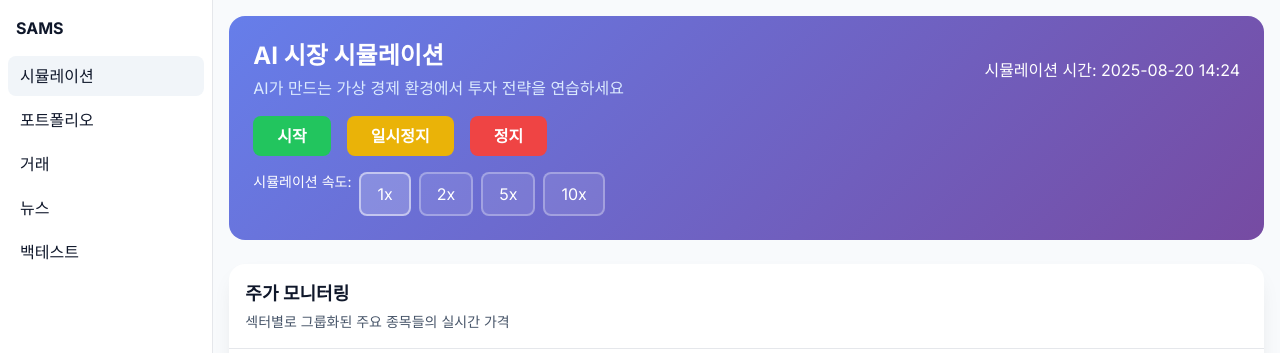
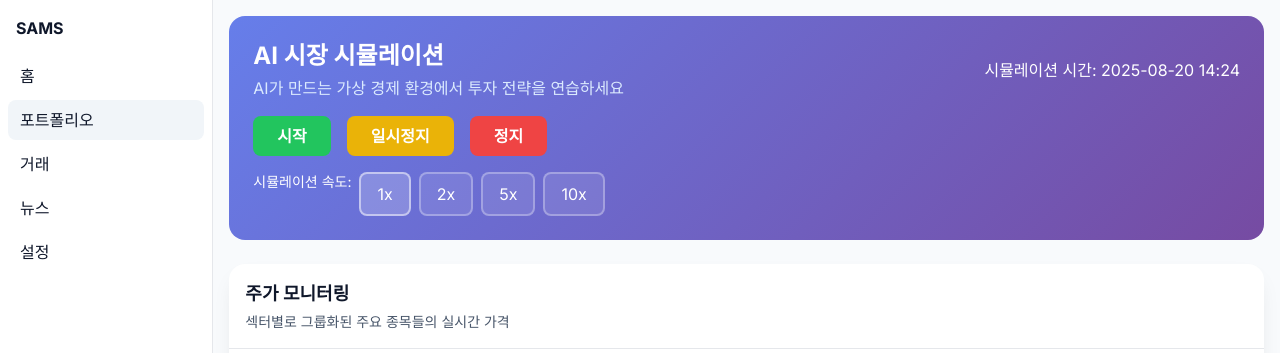
Before and after one commit to 0113coin/S.A.M.S, a Django app: page /simulation/ in a window 1280 px wide. Shown: the top 353 px of the page. Run offline with Django 5.2, Linux system fonts and the light colour scheme; a user stored in the database is signed in; some libraries are stand-ins or nearby versions.

Commit message:
modified:   config/__pycache__/settings.cpython-312.pyc 	modified:   config/__pycache__/urls.cpython-312.pyc 	modified:   db.sqlite3 	modified:   sams/__pycache__/admin.cpython-312.pyc 	modified:   sams/__pycache__/models.cpython-312.pyc 	new file:   sams/__pycache__/services.cpython-312.pyc 	modified:   sams/__pycache__/views.cpython-312.pyc 	new file:   sams/migrations/__pycache__/0001_initial.cpython-312.pyc 	modified:   templates/app/home.html 	modified:   templates/app/portfolio_dashboard.html 	modified:   templates/app/simulation_dashboard.html

```diff
--- a/templates/app/home.html
+++ b/templates/app/home.html
@@ -7,11 +7,9 @@
     <div class="p-4 font-bold">SAMS</div>
     <nav class="px-2 space-y-1">
       <a href="{% url 'home' %}" class="block px-3 py-2 bg-slate-100 rounded-lg">홈</a>
-      <a href="{% url 'simulation' %}" class="block px-3 py-2 hover:bg-slate-50 rounded-lg">시뮬레이션</a>
       <a href="{% url 'portfolio' %}" class="block px-3 py-2 hover:bg-slate-50 rounded-lg">포트폴리오</a>
       <a href="{% url 'trading' %}" class="block px-3 py-2 hover:bg-slate-50 rounded-lg">거래</a>
       <a class="block px-3 py-2 hover:bg-slate-50 rounded-lg">뉴스</a>
-      <a class="block px-3 py-2 hover:bg-slate-50 rounded-lg">백테스트</a>
       <a class="block px-3 py-2 hover:bg-slate-50 rounded-lg">설정</a>
     </nav>
   </aside>
--- a/templates/app/portfolio_dashboard.html
+++ b/templates/app/portfolio_dashboard.html
@@ -145,11 +145,10 @@
     <div class="p-4 font-bold">SAMS</div>
     <nav class="px-2 space-y-1">
       <a href="{% url 'home' %}" class="block px-3 py-2 hover:bg-slate-50 rounded-lg">홈</a>
-      <a href="{% url 'simulation' %}" class="block px-3 py-2 hover:bg-slate-50 rounded-lg">시뮬레이션</a>
       <a href="{% url 'portfolio' %}" class="block px-3 py-2 bg-slate-100 rounded-lg">포트폴리오</a>
       <a href="{% url 'trading' %}" class="block px-3 py-2 hover:bg-slate-50 rounded-lg">거래</a>
       <a class="block px-3 py-2 hover:bg-slate-50 rounded-lg">뉴스</a>
-      <a class="block px-3 py-2 hover:bg-slate-50 rounded-lg">백테스트</a>
+      <a class="block px-3 py-2 hover:bg-slate-50 rounded-lg">설정</a>
     </nav>
   </aside>
 
--- a/templates/app/simulation_dashboard.html
+++ b/templates/app/simulation_dashboard.html
@@ -220,11 +220,11 @@
   <aside class="col-span-2 bg-white border-r">
     <div class="p-4 font-bold">SAMS</div>
     <nav class="px-2 space-y-1">
-      <a class="block px-3 py-2 bg-slate-100 rounded-lg">시뮬레이션</a>
-      <a class="block px-3 py-2 hover:bg-slate-50 rounded-lg">포트폴리오</a>
-      <a class="block px-3 py-2 hover:bg-slate-50 rounded-lg">거래</a>
+      <a href="{% url 'home' %}" class="block px-3 py-2 hover:bg-slate-50 rounded-lg">홈</a>
+      <a href="{% url 'portfolio' %}" class="block px-3 py-2 bg-slate-100 rounded-lg">포트폴리오</a>
+      <a href="{% url 'trading' %}" class="block px-3 py-2 hover:bg-slate-50 rounded-lg">거래</a>
       <a class="block px-3 py-2 hover:bg-slate-50 rounded-lg">뉴스</a>
-      <a class="block px-3 py-2 hover:bg-slate-50 rounded-lg">백테스트</a>
+      <a class="block px-3 py-2 hover:bg-slate-50 rounded-lg">설정</a>
     </nav>
   </aside>
 
```
Also changed, not shown: db.sqlite3.
